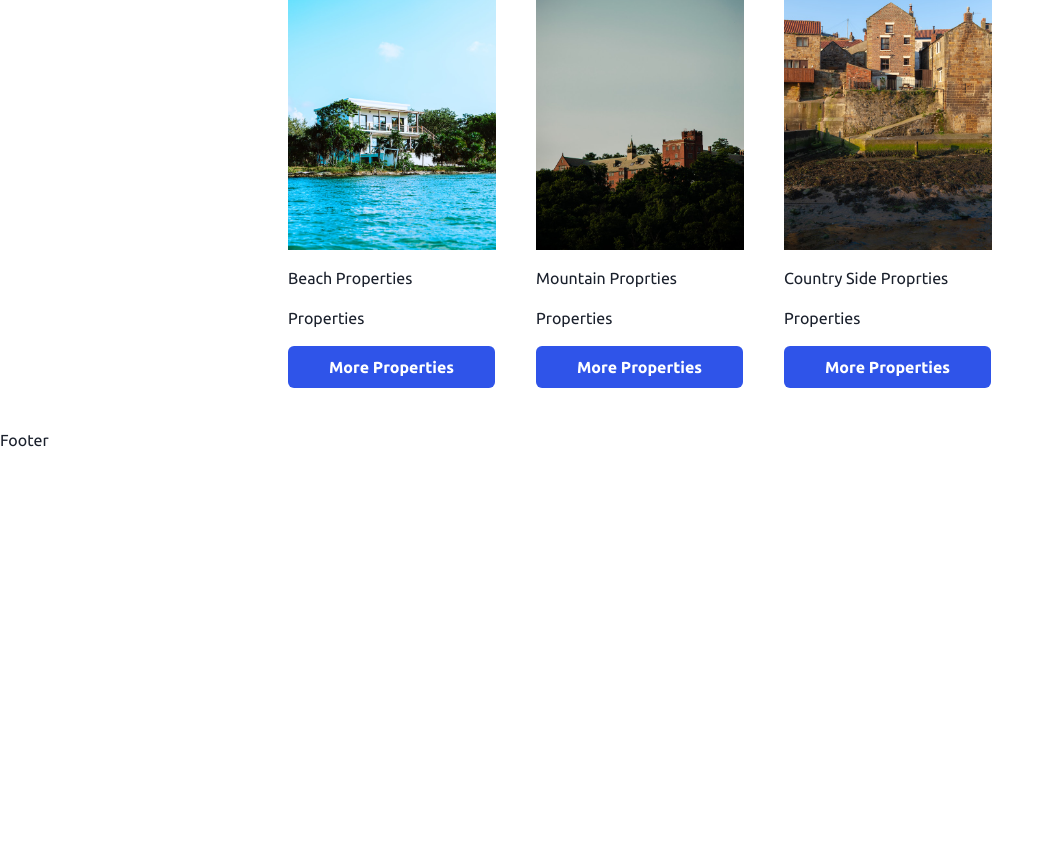
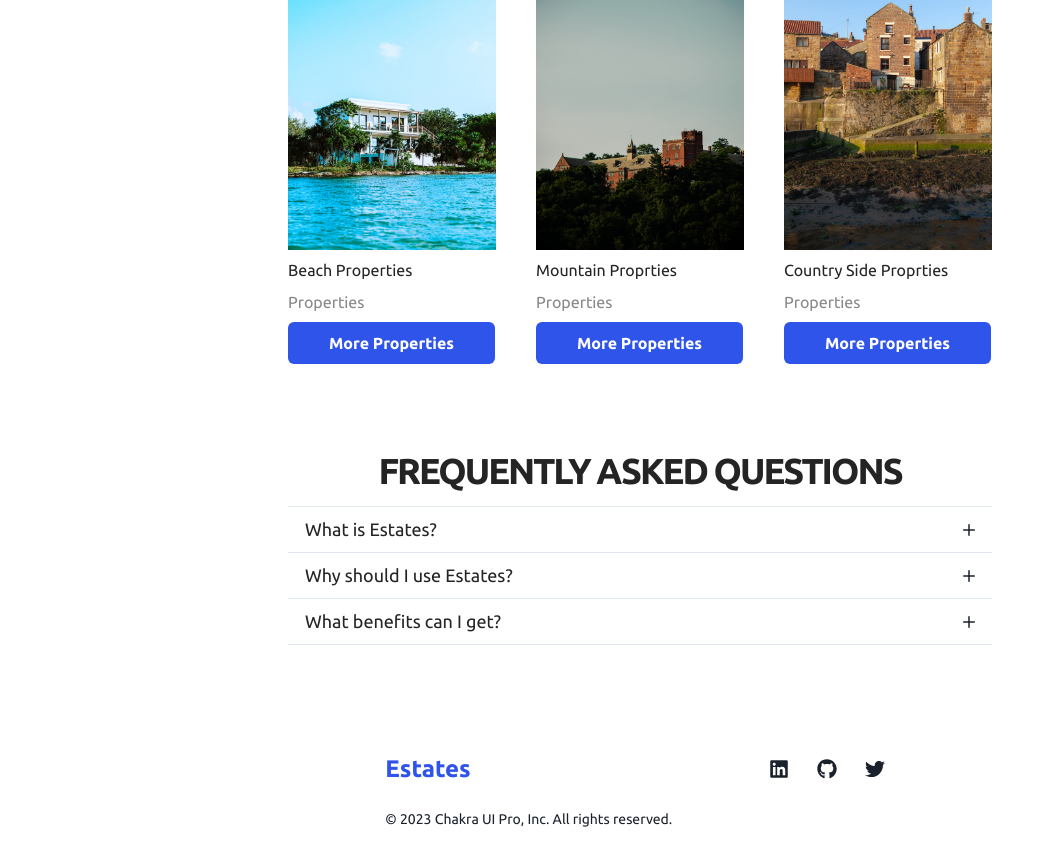
Before and after one commit to zillur-rgb/real-estate-frontend, a React (Vite) app: page / in a window 1280 px wide. Shown: the part 1633-2499 px from the top of the page, without its empty margins (0-1054 px from the left). Before the commit the page ends 2085 px from the top, so only its background shows below. Built offline with nearby package versions, Linux system fonts and the light colour scheme; no server answers.

Commit message:
feat: homepage done

```diff
--- a/package.json
+++ b/package.json
@@ -10,6 +10,7 @@
     "preview": "vite preview"
   },
   "dependencies": {
+    "@chakra-ui/icons": "^2.0.19",
     "@chakra-ui/react": "^2.7.1",
     "@emotion/react": "^11.11.1",
     "@emotion/styled": "^11.11.0",
@@ -18,6 +19,7 @@
     "framer-motion": "^10.12.17",
     "react": "^18.2.0",
     "react-dom": "^18.2.0",
+    "react-icons": "^4.10.1",
     "react-query": "^3.39.3",
     "react-router-dom": "^6.14.0"
   },
--- a/src/components/home/PopularProperties.tsx
+++ b/src/components/home/PopularProperties.tsx
@@ -40,22 +40,22 @@ const PopularProperties = () => {
       </Text>
 
       <SimpleGrid columns={[1, null, 3]} spacing="40px">
-        <VStack spacing={4} align={"flex-start"}>
+        <VStack spacing={2} align={"flex-start"}>
           <img height={"400px"} src={beach} alt="beach" />
-          <Text>Beach Properties</Text>
-          <Text>{data?.beach} Properties</Text>
+          <Text color={"brand.800"}>Beach Properties</Text>
+          <Text color={"brand.700"}>{data?.beach} Properties</Text>
           <ButtonComponent label="More Properties" />
         </VStack>
-        <VStack spacing={4} align={"flex-start"}>
+        <VStack spacing={2} align={"flex-start"}>
           <img height={"400px"} src={mountain} alt="mountain" />
-          <Text>Mountain Proprties</Text>
-          <Text>{data?.mountain} Properties</Text>
+          <Text color={"brand.800"}>Mountain Proprties</Text>
+          <Text color={"brand.700"}>{data?.mountain} Properties</Text>
           <ButtonComponent label="More Properties" />
         </VStack>
-        <VStack spacing={4} align={"flex-start"}>
+        <VStack spacing={2} align={"flex-start"}>
           <img height={"400px"} src={village} alt="mountain" />
-          <Text>Country Side Proprties</Text>
-          <Text>{data?.village} Properties</Text>
+          <Text color={"brand.800"}>Country Side Proprties</Text>
+          <Text color={"brand.700"}>{data?.village} Properties</Text>
           <ButtonComponent label="More Properties" />
         </VStack>
       </SimpleGrid>
--- /dev/null
+++ b/src/components/home/WhyUs.tsx
@@ -0,0 +1,122 @@
+import {
+  Accordion,
+  AccordionButton,
+  AccordionItem,
+  AccordionPanel,
+  Box,
+  VStack,
+} from "@chakra-ui/react";
+import HeadingComponent from "../shared/Heading";
+import { AddIcon, MinusIcon } from "@chakra-ui/icons";
+
+const WhyUs = () => {
+  return (
+    <VStack mx={{ base: 1, md: 2, lg: 28, xl: 72 }} py={10}>
+      <HeadingComponent text="frequently asked questions" />
+
+      <Accordion allowMultiple w={"100%"}>
+        <AccordionItem>
+          {({ isExpanded }) => (
+            <>
+              <h2>
+                <AccordionButton>
+                  <Box
+                    as="span"
+                    flex="1"
+                    textAlign="left"
+                    color={isExpanded ? "brand.900" : "brand.800"}
+                    outline={isExpanded ? "none" : "none"}
+                    fontSize={18}
+                  >
+                    What is Estates?
+                  </Box>
+                  {isExpanded ? (
+                    <MinusIcon fontSize="12px" />
+                  ) : (
+                    <AddIcon fontSize="12px" />
+                  )}
+                </AccordionButton>
+              </h2>
+              <AccordionPanel pb={4}>
+                We are a real estate agency that has been working snce 1995 with
+                many advantages over our competitors. We have more than 10000
+                happy customers and have worked with more than 200 distributors
+                We are a real estate agency that has been working snce 1995 with
+                many advantages over our competitors. We have more than 10000
+                happy customers and have worked with more than 200 distributors
+              </AccordionPanel>
+            </>
+          )}
+        </AccordionItem>
+        <AccordionItem>
+          {({ isExpanded }) => (
+            <>
+              <h2>
+                <AccordionButton>
+                  <Box
+                    as="span"
+                    flex="1"
+                    textAlign="left"
+                    color={isExpanded ? "brand.900" : "brand.800"}
+                    outline={isExpanded ? "none" : "none"}
+                    fontSize={18}
+                  >
+                    Why should I use Estates?
+                  </Box>
+                  {isExpanded ? (
+                    <MinusIcon fontSize="12px" />
+                  ) : (
+                    <AddIcon fontSize="12px" />
+                  )}
+                </AccordionButton>
+              </h2>
+              <AccordionPanel pb={4}>
+                We are a real estate agency that has been working snce 1995 with
+                many advantages over our competitors. We have more than 10000
+                happy customers and have worked with more than 200 distributors
+                We are a real estate agency that has been working snce 1995 with
+                many advantages over our competitors. We have more than 10000
+                happy customers and have worked with more than 200 distributors
+              </AccordionPanel>
+            </>
+          )}
+        </AccordionItem>
+        <AccordionItem>
+          {({ isExpanded }) => (
+            <>
+              <h2>
+                <AccordionButton>
+                  <Box
+                    as="span"
+                    flex="1"
+                    textAlign="left"
+                    color={isExpanded ? "brand.900" : "brand.800"}
+                    outline={isExpanded ? "none" : "none"}
+                    fontSize={18}
+                  >
+                    What benefits can I get?
+                  </Box>
+                  {isExpanded ? (
+                    <MinusIcon fontSize="12px" />
+                  ) : (
+                    <AddIcon fontSize="12px" />
+                  )}
+                </AccordionButton>
+              </h2>
+              <AccordionPanel pb={4}>
+                We are a real estate agency that has been working snce 1995 with
+                many advantages over our competitors. We have more than 10000
+                happy customers and have worked with more than 200 distributors
+                We are a real estate agency that has been working snce 1995 with
+                many advantages over our competitors. We have more than 10000
+                happy customers and have worked with more than 200 distributors
+              </AccordionPanel>
+            </>
+          )}
+        </AccordionItem>
+      </Accordion>
+    </VStack>
+  );
+};
+
+export default WhyUs;
--- a/src/components/shared/Footer.tsx
+++ b/src/components/shared/Footer.tsx
@@ -1,11 +1,44 @@
-import { HStack, Text } from "@chakra-ui/react";
+import {
+  ButtonGroup,
+  Container,
+  IconButton,
+  Stack,
+  Text,
+} from "@chakra-ui/react";
+import { FaGithub, FaLinkedin, FaTwitter } from "react-icons/fa";
+import Logo from "./Logo";
 
-const Footer = () => {
-  return (
-    <HStack>
-      <Text>Footer</Text>
-    </HStack>
-  );
-};
-
+const Footer = () => (
+  <Container as="footer" role="contentinfo" py={{ base: "12", md: "16" }}>
+    <Stack spacing={{ base: "4", md: "5" }}>
+      <Stack justify="space-between" direction="row" align="center">
+        <Logo />
+        <ButtonGroup variant="tertiary">
+          <IconButton
+            as="a"
+            href="#"
+            aria-label="LinkedIn"
+            icon={<FaLinkedin fontSize="1.25rem" />}
+          />
+          <IconButton
+            as="a"
+            href="#"
+            aria-label="GitHub"
+            icon={<FaGithub fontSize="1.25rem" />}
+          />
+          <IconButton
+            as="a"
+            href="#"
+            aria-label="Twitter"
+            icon={<FaTwitter fontSize="1.25rem" />}
+          />
+        </ButtonGroup>
+      </Stack>
+      <Text fontSize="sm" color="fg.subtle">
+        &copy; {new Date().getFullYear()} Chakra UI Pro, Inc. All rights
+        reserved.
+      </Text>
+    </Stack>
+  </Container>
+);
 export default Footer;
--- a/src/components/shared/Heading.tsx
+++ b/src/components/shared/Heading.tsx
@@ -7,7 +7,13 @@ interface IProps {
 
 const HeadingComponent = ({ text, color }: IProps) => {
   return (
-    <Text fontSize={36} fontWeight={700} color={color || "brand.800"}>
+    <Text
+      textTransform={"uppercase"}
+      letterSpacing={"-2px"}
+      fontSize={36}
+      fontWeight={700}
+      color={color || "brand.800"}
+    >
       {text}
     </Text>
   );
--- a/src/pages/Home.tsx
+++ b/src/pages/Home.tsx
@@ -1,6 +1,7 @@
 import About from "../components/home/About";
 import Header from "../components/home/Header";
 import PopularProperties from "../components/home/PopularProperties";
+import WhyUs from "../components/home/WhyUs";
 import Layout from "../components/shared/Layout";
 
 const Home = () => {
@@ -9,6 +10,7 @@ const Home = () => {
       <Header />
       <About />
       <PopularProperties />
+      <WhyUs />
     </Layout>
   );
 };
```
Also changed, not shown: 1 other file (tests, documents, lock files or other folders).
